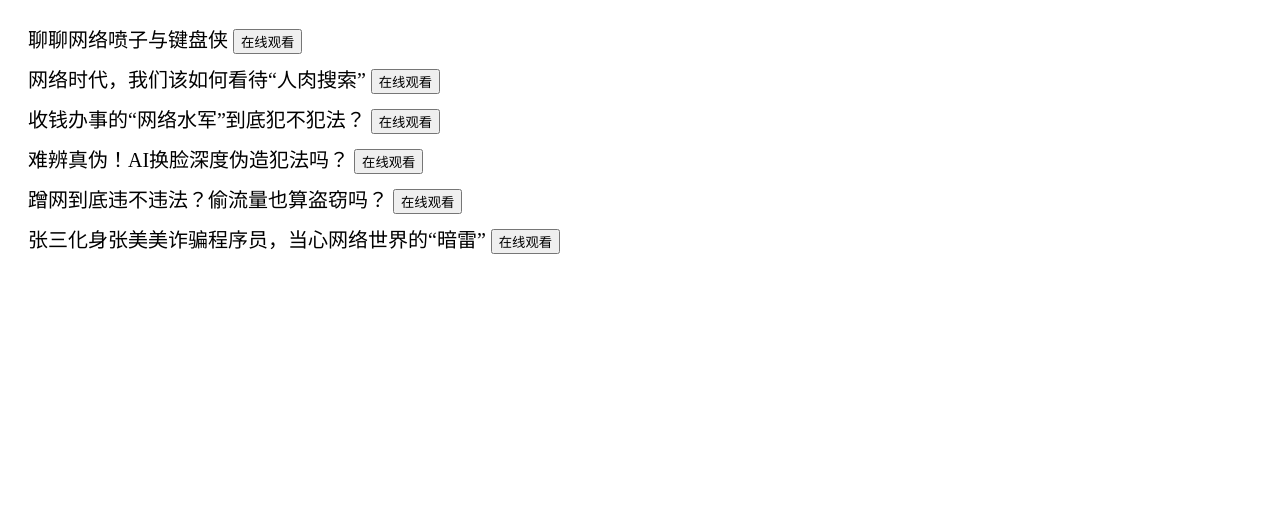
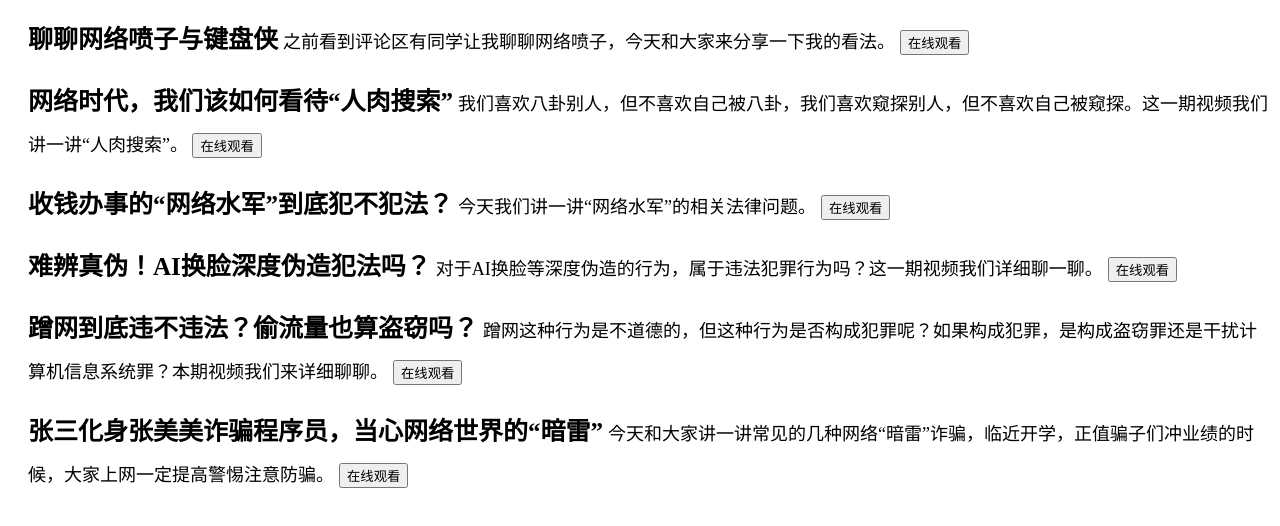
Before and after one commit to Jerrycyy/Luoxiang-Rules, a plain HTML site: page index.html in a window 1280 px wide. Drawn offline with Linux system fonts and the light colour scheme.

Commit message:
Update index.html

```diff
--- a/index.html
+++ b/index.html
@@ -9,32 +9,50 @@
                 font-size: 20px;
                 line-height: 40px;
             }
+            .vtitle{
+                font-size: 25px;
+                font-weight: bold;
+            }
+            .info{
+                font-size: 18px;
+            }
         </style>
     </head>
     <body>
         <div class="list">
             <div>
-                <a>聊聊网络喷子与键盘侠</a>
+                <a class="vtitle">聊聊网络喷子与键盘侠</a>
+                <a class="info">之前看到评论区有同学让我聊聊网络喷子，今天和大家来分享一下我的看法。</a>
                 <button onclick="window.open('https://www.bilibili.com/video/BV1rk4y1R7id')">在线观看</button>
             </div>
+            <p>  </p>
             <div>
-                <a>网络时代，我们该如何看待“人肉搜索”</a>
+                <a class="vtitle">网络时代，我们该如何看待“人肉搜索”</a>
+                <a class="info">我们喜欢八卦别人，但不喜欢自己被八卦，我们喜欢窥探别人，但不喜欢自己被窥探。这一期视频我们讲一讲“人肉搜索”。 </a>
                 <button onclick="window.open('https://www.bilibili.com/video/BV1bA41147EQ')">在线观看</button>
             </div>
+            <p>  </p>
             <div>
-                <a>收钱办事的“网络水军”到底犯不犯法？</a>
+                <a class="vtitle">收钱办事的“网络水军”到底犯不犯法？</a>
+                <a class="info">今天我们讲一讲“网络水军”的相关法律问题。</a>
                 <button onclick="window.open('https://www.bilibili.com/video/BV1vi4y1779j')">在线观看</button>
             </div>
+            <p>  </p>
             <div>
-                <a>难辨真伪！AI换脸深度伪造犯法吗？</a>
+                <a class="vtitle">难辨真伪！AI换脸深度伪造犯法吗？</a>
+                <a class="info">对于AI换脸等深度伪造的行为，属于违法犯罪行为吗？这一期视频我们详细聊一聊。</a>
                 <button onclick="window.open('https://www.bilibili.com/video/BV1RY411p7Yq')">在线观看</button>
             </div>
+            <p>  </p>
             <div>
-                <a>蹭网到底违不违法？偷流量也算盗窃吗？</a>
+                <a class="vtitle">蹭网到底违不违法？偷流量也算盗窃吗？</a>
+                <a class="info">蹭网这种行为是不道德的，但这种行为是否构成犯罪呢？如果构成犯罪，是构成盗窃罪还是干扰计算机信息系统罪？本期视频我们来详细聊聊。</a>
                 <button onclick="window.open('https://www.bilibili.com/video/BV1e54y1773c')">在线观看</button>
             </div>
+            <p>  </p>
             <div>
-                <a>张三化身张美美诈骗程序员，当心网络世界的“暗雷”</a>
+                <a class="vtitle">张三化身张美美诈骗程序员，当心网络世界的“暗雷”</a>
+                <a class="info">今天和大家讲一讲常见的几种网络“暗雷”诈骗，临近开学，正值骗子们冲业绩的时候，大家上网一定提高警惕注意防骗。</a>
                 <button onclick="window.open('https://www.bilibili.com/video/BV1p64y1e79P')">在线观看</button>
             </div>
         </div>
```
